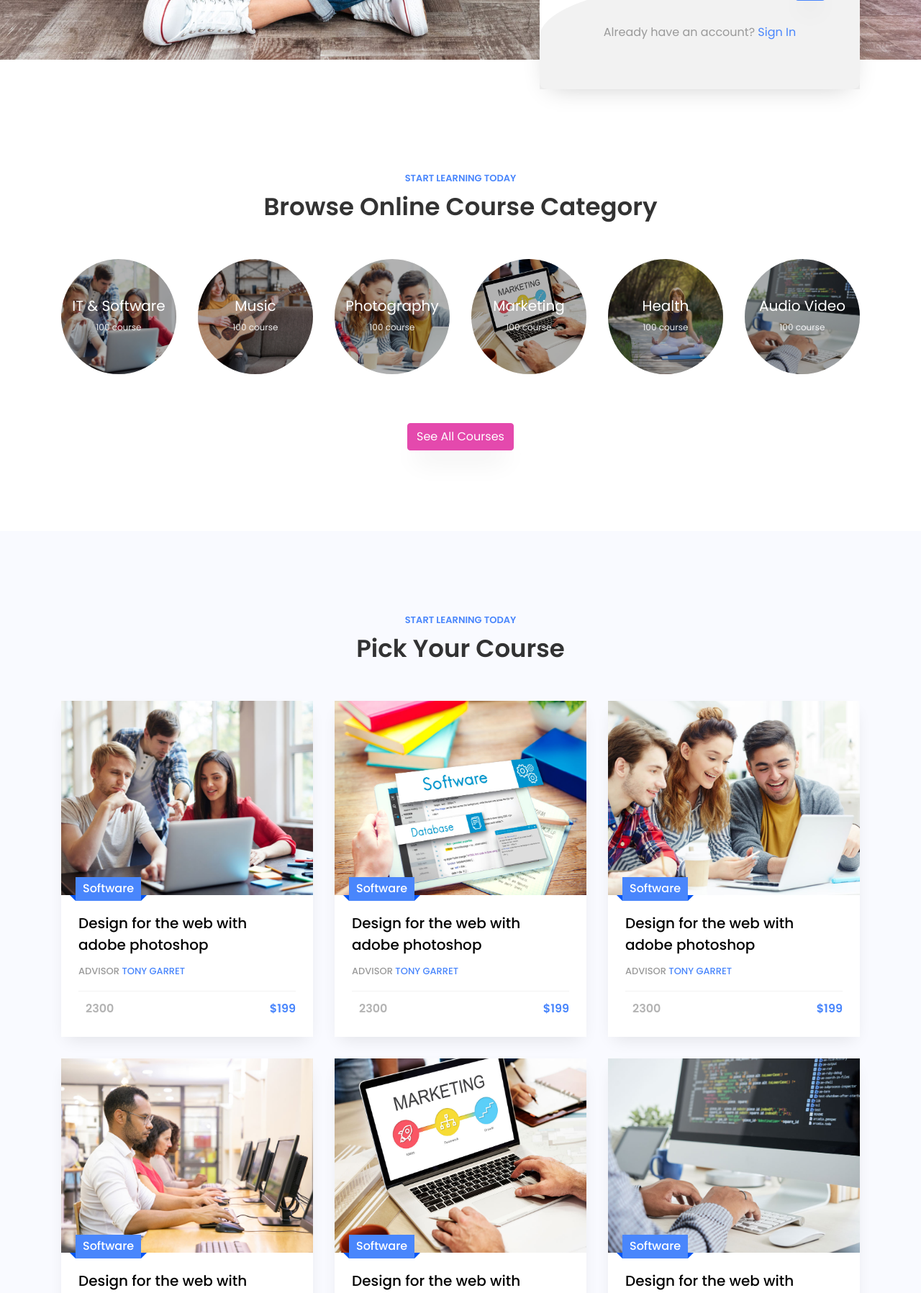
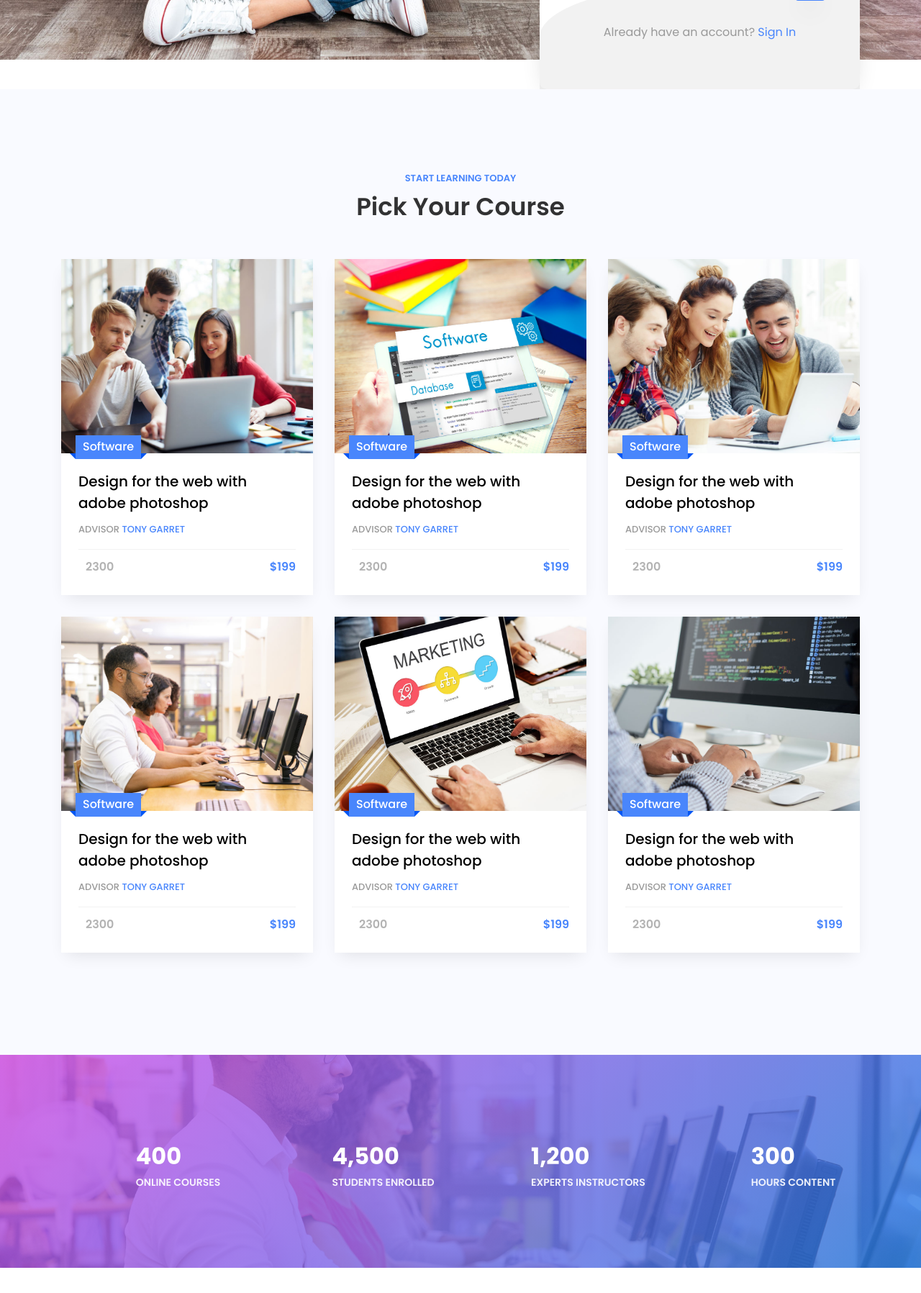
Before and after one commit to rinosetiyo/pemrogram, a Django app: a page that uses backend/templates/index.html in a window 1280 px wide. Shown: the part 717-2514 px from the top of the page at 72% size. Run offline with Django 5.2, Linux system fonts and the light colour scheme; data comes from the database, SQL or seed files in the repository; both versions use the stored data as it was after the commit; parts of the project's set-up code (start-up, migrations or seed data) failed here and were passed over; some libraries are stand-ins or nearby versions; some web fonts are replaced.

Commit message:
feat: update index view to display latest three posts and remove unused course categories section

```diff
--- a/backend/blog/views.py
+++ b/backend/blog/views.py
@@ -6,7 +6,7 @@ from django.conf import settings # type: ignore
 # Create your views here.
 
 def index(request):
-    posts = Post.objects.all()
+    posts = Post.objects.all().order_by('-created_at')[:3]
     featured_posts = Post.objects.filter(is_featured=True)
     tags = Post.tags.all()
     categories = Category.objects.all()
--- a/backend/templates/index.html
+++ b/backend/templates/index.html
@@ -49,70 +49,6 @@
               Already have an account? <a href="#signin">Sign In</a>
             </p>
           </div>
-        </div>
-      </div>
-    </div>
-  </section>
-
-  <section class="ftco-section">
-    <div class="container">
-      <div class="row justify-content-center pb-4">
-        <div class="col-md-12 heading-section text-center ftco-animate">
-          <span class="subheading">Start Learning Today</span>
-          <h2 class="mb-4">Browse Online Course Category</h2>
-        </div>
-      </div>
-      <div class="row justify-content-center">
-        <div class="col-md-3 col-lg-2">
-          <a href="#" class="course-category img d-flex align-items-center justify-content-center" style="background-image: url('{% static 'images/work-1.jpg' %}');">
-            <div class="text w-100 text-center">
-              <h3>IT &amp; Software</h3>
-              <span>100 course</span>
-            </div>
-          </a>
-        </div>
-        <div class="col-md-3 col-lg-2">
-          <a href="#" class="course-category img d-flex align-items-center justify-content-center" style="background-image: url('{% static 'images/work-9.jpg' %}');">
-            <div class="text w-100 text-center">
-              <h3>Music</h3>
-              <span>100 course</span>
-            </div>
-          </a>
-        </div>
-        <div class="col-md-3 col-lg-2">
-          <a href="#" class="course-category img d-flex align-items-center justify-content-center" style="background-image: url('{% static 'images/work-3.jpg' %}');">
-            <div class="text w-100 text-center">
-              <h3>Photography</h3>
-              <span>100 course</span>
-            </div>
-          </a>
-        </div>
-        <div class="col-md-3 col-lg-2">
-          <a href="#" class="course-category img d-flex align-items-center justify-content-center" style="background-image: url('{% static 'images/work-5.jpg' %}');">
-            <div class="text w-100 text-center">
-              <h3>Marketing</h3>
-              <span>100 course</span>
-            </div>
-          </a>
-        </div>
-        <div class="col-md-3 col-lg-2">
-          <a href="#" class="course-category img d-flex align-items-center justify-content-center" style="background-image: url('{% static 'images/work-8.jpg' %}');">
-            <div class="text w-100 text-center">
-              <h3>Health</h3>
-              <span>100 course</span>
-            </div>
-          </a>
-        </div>
-        <div class="col-md-3 col-lg-2">
-          <a href="#" class="course-category img d-flex align-items-center justify-content-center" style="background-image: url('{% static 'images/work-6.jpg' %}');">
-            <span class="text w-100 text-center">
-              <h3>Audio Video</h3>
-              <span>100 course</span>
-            </span>
-          </a>
-        </div>
-        <div class="col-md-12 text-center mt-5">
-          <a href="#" class="btn btn-secondary">See All Courses</a>
         </div>
       </div>
     </div>
```
Also changed, not shown: backend/db.sqlite3.
